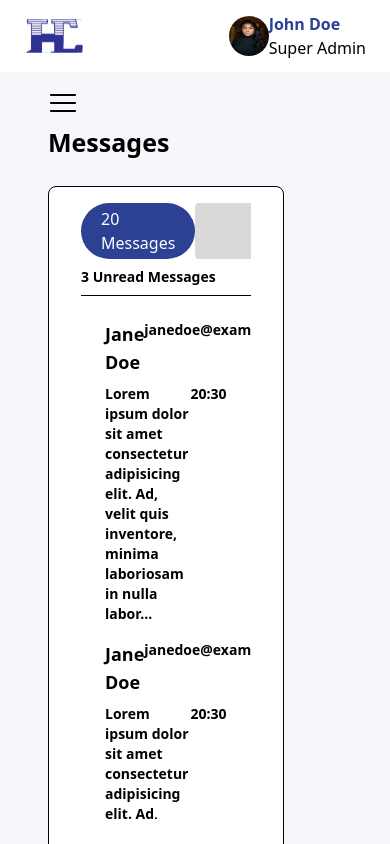
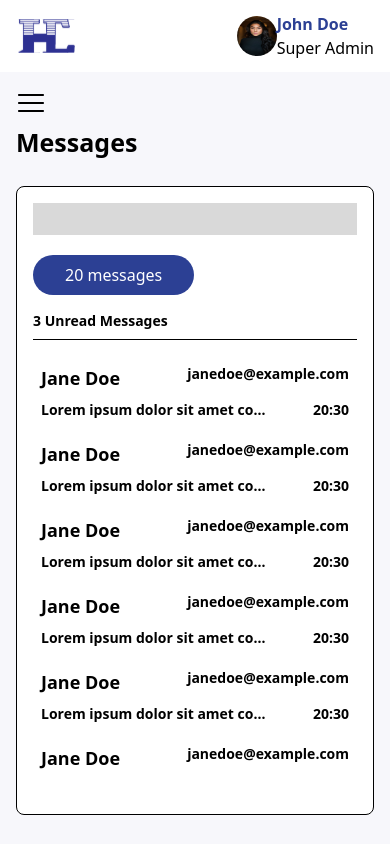
Before and after one commit to joshytheprogrammer/ochexagon_admin, a Next.js app: page /dashboard in a window 390 px wide. Built offline with nearby package versions, Linux system fonts and the light colour scheme.

Commit message:
Made the messages section responsive

```diff
--- a/app/(panel)/dashboard/layout.jsx
+++ b/app/(panel)/dashboard/layout.jsx
@@ -3,7 +3,7 @@ const DashboardLayout = ({ children }) => {
     <div className="h-full w-full flex flex-col">
       <h1 className="font-bold text-[25px]">Messages</h1>
 
-      <div className="bg-white border w-full h-[90%] rounded-lg mt-6 py-4 px-8 first-letter:self-center justify-self-center overflow-hidden">
+      <div className="bg-white border w-full h-[85%] lg:h-[90%] rounded-lg mt-6 py-4 px-2 mo-sm:px-4 first-letter:self-center justify-self-center overflow-hidden">
         {children}
       </div>
     </div>
--- a/app/(panel)/layout.jsx
+++ b/app/(panel)/layout.jsx
@@ -19,7 +19,7 @@ const AdminPanelLayout = ({ children }) => {
       <div className="flex-1 flex overflow-hidden">
         <SidePanel isOpen={isOpen} setIsOpen={setIsOpen} />
 
-        <main className="w-[85%] h-full px-12 py-4">
+        <main className="w-full lg:w-[85%] h-full px-4 mo-lg:px-8 lg:px-12 py-4">
           <MenuBtn onClick={openMenu} />
 
           {children}
--- a/components/adminPanel/Header.jsx
+++ b/components/adminPanel/Header.jsx
@@ -2,7 +2,7 @@ import Image from 'next/image';
 
 const Header = () => {
   return (
-    <header className="bg-white w-full flex justify-between self-center px-6 py-3">
+    <header className="bg-white w-full flex justify-between self-center px-4 lg:px-6 py-3">
       <Image
         src="/assets/logo.svg"
         alt="Company logo"
--- a/components/adminPanel/dashboard/Messages.jsx
+++ b/components/adminPanel/dashboard/Messages.jsx
@@ -4,23 +4,11 @@ import Link from "next/link";
 const Messages = () => {
   const messageList = messagesArray;
 
-  const shortenText = (text, maxLength) => {
-    let modifiedText = "";
-
-    if (text.length > maxLength) {
-      modifiedText = text.substring(0, maxLength) + "...";
-    } else {
-      modifiedText = text;
-    }
-
-    return modifiedText;
-  }
-
   return (
     <div className="h-full overflow-hidden flex flex-col">
-      <div className="flex flex-row justify-between">
-        <span className="bg-primary-color text-white w-fit rounded-full px-5 py-1">20 Messages</span>
-        <input type="text" className="bg-gray w-100px rounded-[4px] px-4 py-1" />
+      <div className="flex flex-col-reverse mo-lg:flex-row justify-between mb-2 lg:mb-0">
+        <span className="bg-primary-color text-white font-medium w-fit flex items-center px-8 py-2 rounded-full">{`${messageList.length} messages`}</span>
+        <input type="text" className="bg-gray w-full mo-lg:w-[50%] px-4 py-1 mb-5 lg:mb-0" />
       </div>
 
       <p className="text-sm font-semibold my-2">3 Unread Messages</p>
@@ -29,14 +17,14 @@ const Messages = () => {
 
       <div className="scrollable-content overflow-y-scroll h-[100%] my-4 px-2">
         {messageList.map((message, index) => (
-          <Link href={`dashboard/messages/${message.id}`} key={index} className="w-full block py-2 hover:bg-transparent-blue hover:border-l-4 border-primary-color px-4 rounded-[4px]">
-            <div className="font-bold flex justify-between mb-2 ">
+          <Link href={`dashboard/messages/${message.id}`} key={index} className="w-full block py-2 hover:bg-transparent-blue hover:border-l-4 border-primary-color mb-1 last:mb-0 lg:px-4 rounded-[4px]">
+            <div className="font-bold flex justify-between mb-2">
               <h2 className="text-lg">{message.senderName}</h2>
               <span className="text-sm">{message.email}</span>
             </div>
 
             <div className="font-semibold text-sm flex justify-between">
-              <p>{shortenText(message.message, 120)}</p>
+              <p className="truncate-text w-[75%]">{message.message}</p>
               <span>{message.time}</span>
             </div>
           </Link>
--- a/styles/globals.css
+++ b/styles/globals.css
@@ -30,7 +30,7 @@
   }
 
   .scrollable-content::-webkit-scrollbar {
-    width: 8px;
+    @apply w-[2px] lg:w-2;
   }
 
   .scrollable-content::-webkit-scrollbar-track {
```
